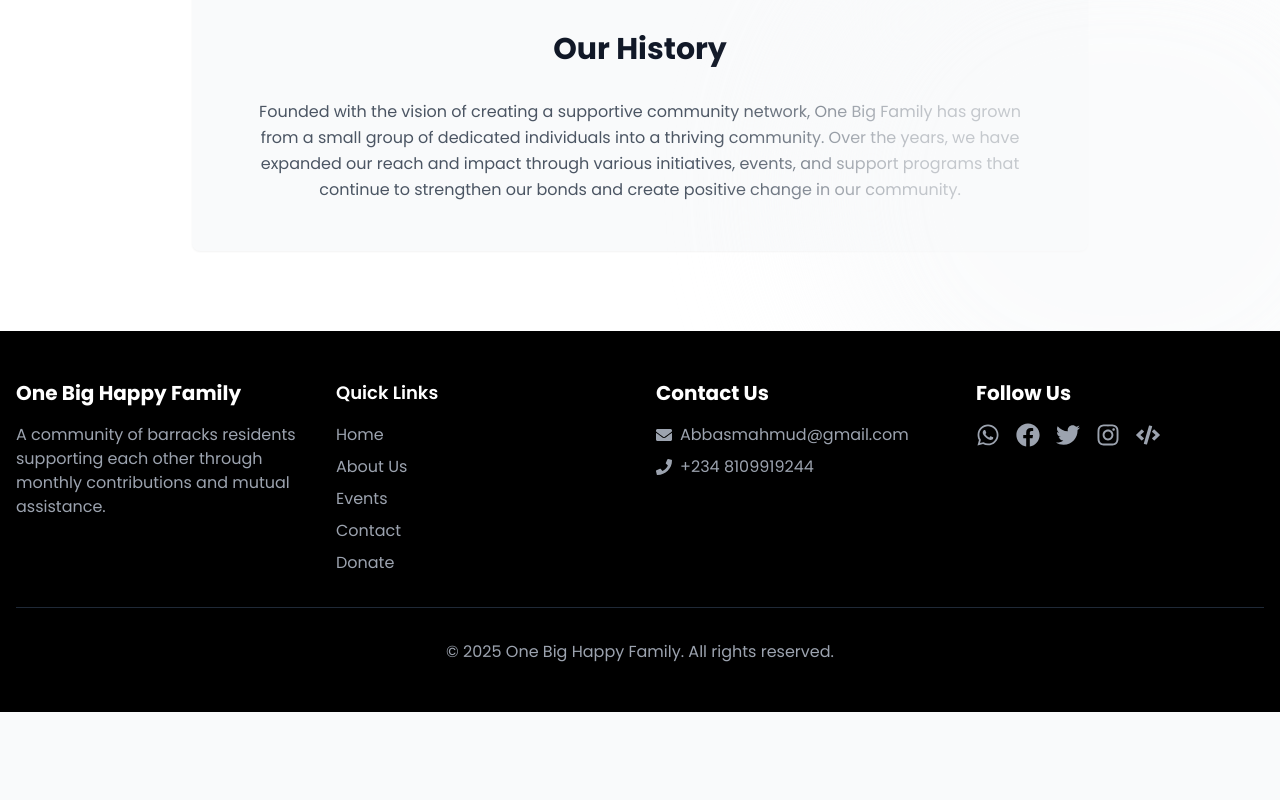
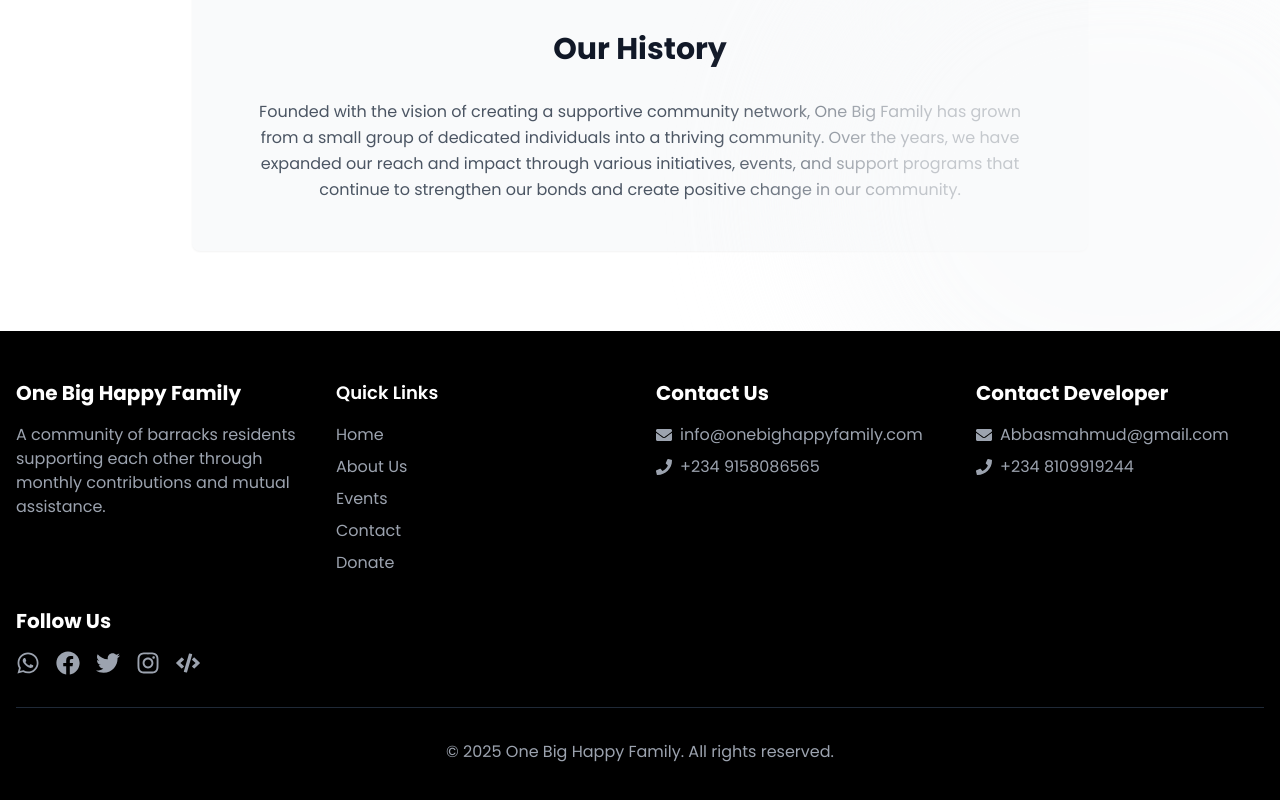
Before and after one commit to dotpyScript/onebigfamily, a React (Vite) app: page /about in a window 1280 px wide. Shown: the part 1199-1999 px from the top of the page. Before the commit the page ends 1911 px from the top, so only its background shows below. Built offline with nearby package versions, Linux system fonts and the light colour scheme.

Commit message:
contact developer

```diff
--- a/src/components/Footer.jsx
+++ b/src/components/Footer.jsx
@@ -61,6 +61,31 @@
                 <FaEnvelope className="mr-2" />
                 <a
                   href="mailto:info@onebighappyfamily.com"
+                  className="hover:text-white transition-colors"
+                >
+                  info@onebighappyfamily.com
+                </a>
+              </li>
+              <li className="flex items-center text-gray-400">
+                <FaPhone className="mr-2" />
+                <a
+                  href="tel:+2349158086565"
+                  className="hover:text-white transition-colors"
+                >
+                  +234 9158086565
+                </a>
+              </li>
+            </ul>
+          </div>
+
+          {/* Contact Developer */}
+          <div>
+            <h3 className="text-xl font-bold mb-4">Contact Developer</h3>
+            <ul className="space-y-2">
+              <li className="flex items-center text-gray-400">
+                <FaEnvelope className="mr-2" />
+                <a
+                  href="mailto:abbasmahmud0@gmail.com"
                   className="hover:text-white transition-colors"
                 >
                   Abbasmahmud@gmail.com
```
